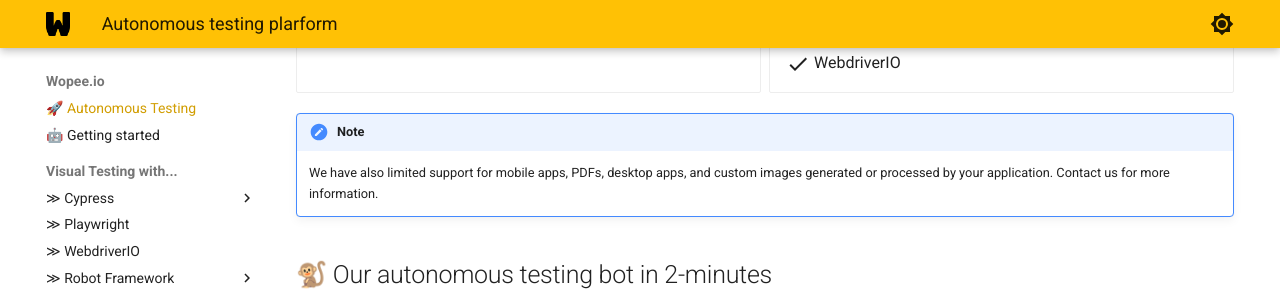
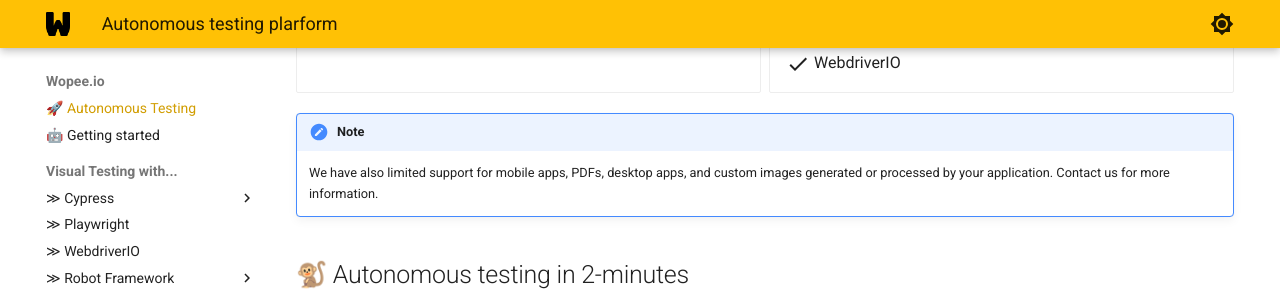
Before and after one commit to autonomous-testing/docs, an MkDocs documentation site: the page built from docs/index.md, in a window 1280 px wide and 900 px high, scrolled down 417 px, cut to the strip 0-304 px from the top of the window. Built offline with MkDocs 1.6.1 and Material for MkDocs 9.7.7, drawn with Linux system fonts in a browser that asks for light colours.

Commit message:
fix: update section title and video embed for clarity

```diff
--- a/docs/index.md
+++ b/docs/index.md
@@ -35,9 +35,9 @@
 
     We have also limited support for mobile apps, PDFs, desktop apps, and custom images generated or processed by your application. Contact us for more information.
 
-## 🐒 Our autonomous testing bot in 2-minutes
+## 🐒 Autonomous testing in 2-minutes
 
-<iframe width="560" height="315" src="https://www.youtube.com/embed/IehmfXNSp74?si=iRqMIzoK_-Zsvl_6" title="Introducing Wopee.io autonomous testing bot" frameborder="0" allow="accelerometer; autoplay; clipboard-write; encrypted-media; gyroscope; picture-in-picture; web-share" referrerpolicy="strict-origin-when-cross-origin" allowfullscreen style="display: block; margin: 0 auto;"></iframe>
+<iframe width="560" height="315" src="https://www.youtube.com/embed/IehmfXNSp74?si=tU2dqA8XJRD6RxYg" title="Introducing Wopee.io autonomous testing" frameborder="0" allow="accelerometer; autoplay; clipboard-write; encrypted-media; gyroscope; picture-in-picture; web-share" referrerpolicy="strict-origin-when-cross-origin" allowfullscreen></iframe>
 
 ## Start with bot testing : Step by step
 
```
